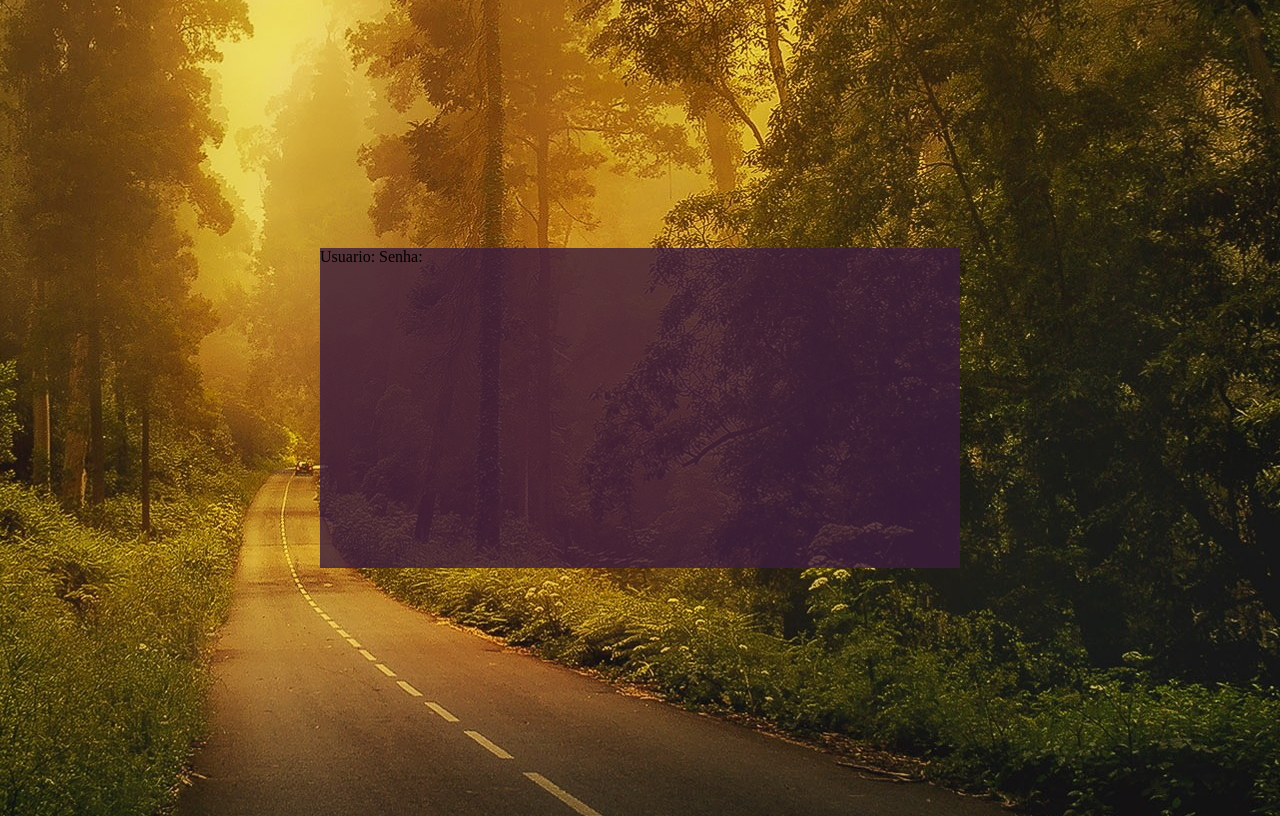
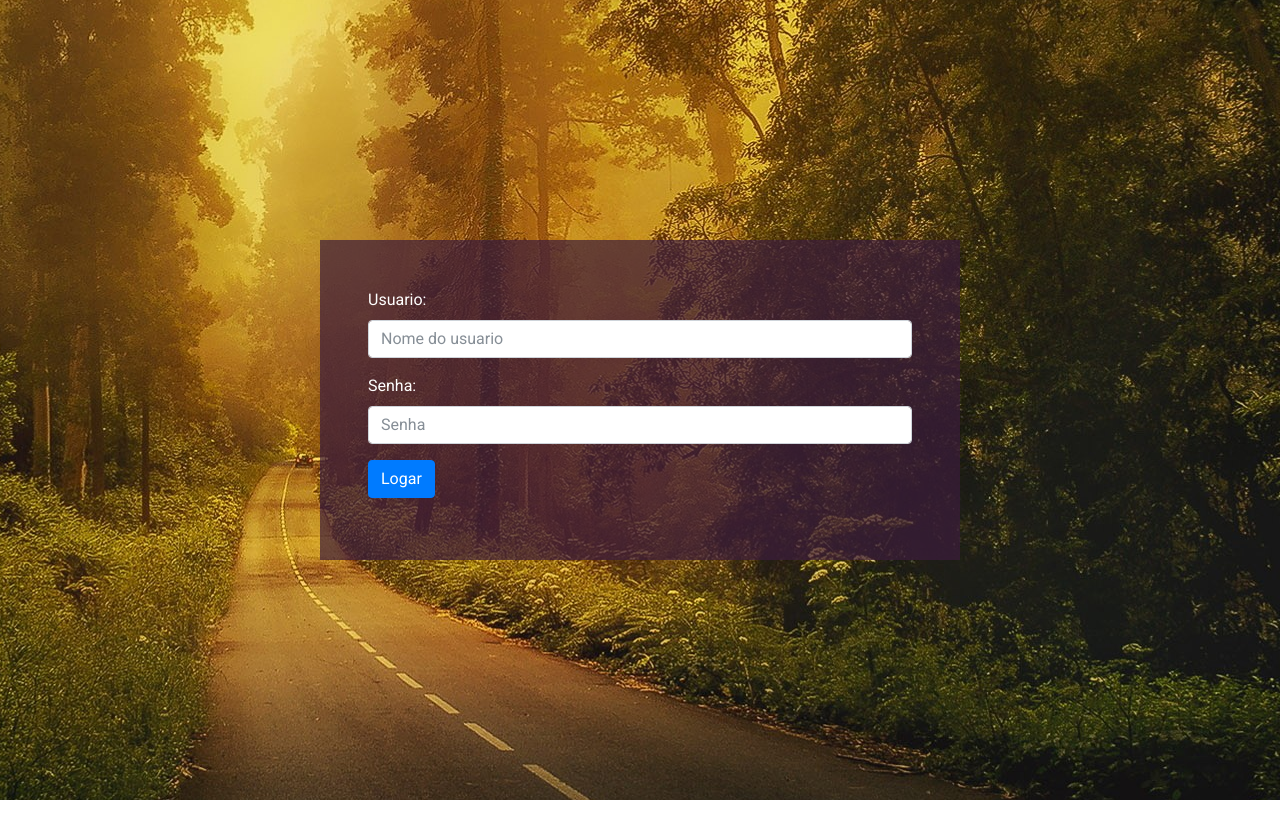
Before and after one commit to leonardorcamargo/login-html, a plain HTML site: page index.html in a window 1280 px wide. Drawn offline with nearby package versions, Linux system fonts and the light colour scheme.

Commit message:
Ajustando CSS da página, adicionando Bootstrap 4.0 e inserindo form para login

```diff
--- /dev/null
+++ b/css/reset.css
@@ -0,0 +1,47 @@
+/* http://meyerweb.com/eric/tools/css/reset/
+   v2.0 | 20110126
+   License: none (public domain)
+*/
+html, body, div, span, applet, object, iframe,
+h1, h2, h3, h4, h5, h6, p, blockquote, pre,
+a, abbr, acronym, address, big, cite, code,
+del, dfn, em, img, ins, kbd, q, s, samp,
+small, strike, strong, sub, sup, tt, var,
+b, u, i, center,
+dl, dt, dd, ol, ul, li,
+fieldset, form, label, legend,
+table, caption, tbody, tfoot, thead, tr, th, td,
+article, aside, canvas, details, embed,
+figure, figcaption, footer, header, hgroup,
+menu, nav, output, ruby, section, summary,
+time, mark, audio, video {
+  margin: 0;
+  padding: 0;
+  border: 0;
+  font-size: 100%;
+  font: inherit;
+  vertical-align: baseline;
+}
+/* HTML5 display-role reset for older browsers */
+article, aside, details, figcaption, figure,
+footer, header, hgroup, menu, nav, section {
+  display: block;
+}
+body {
+  line-height: 1;
+}
+ol, ul {
+  list-style: none;
+}
+blockquote, q {
+  quotes: none;
+}
+blockquote:before, blockquote:after,
+q:before, q:after {
+  content: '';
+  content: none;
+}
+table {
+  border-collapse: collapse;
+  border-spacing: 0;
+}
--- a/css/site.css
+++ b/css/site.css
@@ -1,14 +1,24 @@
+@import url('https://fonts.googleapis.com/css?family=Roboto');
+
+body{
+	font-family: 'Roboto', sans-serif;
+	font-size: 16px;
+	height: 100vh;
+	display: flex;
+	align-items: center;
+}
+
 .painel-principal {
+	flex: 1;
 	max-width: 40em;
 	width: auto;
 	margin-left: auto;
     margin-right: auto;
 	height: 20em;
-	background-color: rgba(60, 29, 61, 0.8);
-}
-
-.principal div{
-	flex: 1;
+	background-color: black;
+	background-color: rgba(60, 29, 61, 0.7);
+	padding: 3em;
+	box-sizing: border-box;
 }
 
 .img-background {
@@ -18,8 +28,7 @@
     background-attachment: fixed;
 }
 
-.principal {
-	height: 100vh;
-	display: flex;
-	align-items: center;
+label{
+  color: white;
+
 }
--- a/index.html
+++ b/index.html
@@ -3,13 +3,36 @@
 <head>
 		<meta charset="utf-8">
 		<title>Login</title>
+		<link rel="stylesheet" href="css/reset.css">
+		<link rel="stylesheet" href="https://maxcdn.bootstrapcdn.com/bootstrap/4.0.0-beta.2/css/bootstrap.min.css" integrity="sha384-PsH8R72JQ3SOdhVi3uxftmaW6Vc51MKb0q5P2rRUpPvrszuE4W1povHYgTpBfshb" crossorigin="anonymous">
 		<link rel="stylesheet" href="css/site.css">
-		<link rel="stylesheet" href="http://fonts.googleapis.com/css?family=Open+Sans+Condensed:700">
+
+		<script>
+			function doLogin() {
+				var login, password;
+				login = document.getElementById("login").value;
+				password = document.getElementById("password").value;
+
+				document.getElementById("rLogin").innerHTML = login;
+				document.getElementById("rPassword").innerHTML = password;
+			}
+		</script>
 </head>
-<body class="img-background principal">
+<body class="img-background">
 	<div class="painel-principal">
-		Usuario:
-		Senha:
+    <form>
+      <div class="form-group">
+        <label for="login">Usuario: </label>
+        <input type="text" class="form-control" id="idLogin" placeholder="Nome do usuario">
+      </div>
+      <div class="form-group">
+        <label for="password">Senha: </label>
+        <input type="password" class="form-control" id="idPassword" placeholder="Senha">
+      </div>
+      <button type="submit" class="btn btn-primary" onclick="doLogin()">Logar</button>
+    </form>
+		<input type="hidden" id="rLogin">
+		<input type="hidden" id="rPassword">
 	</div>
 </body>
 </html>
```
